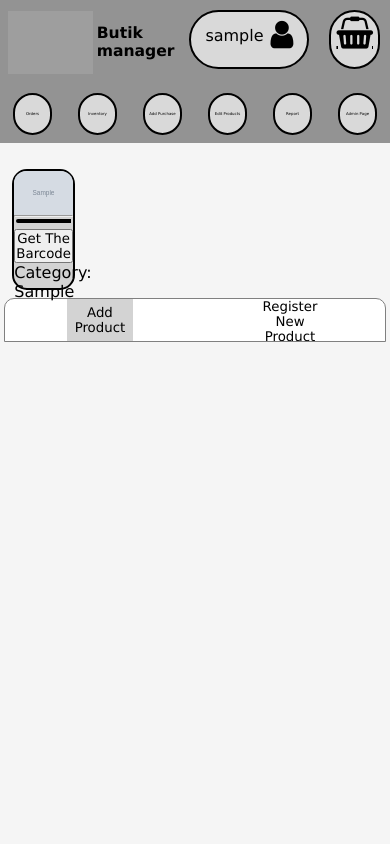
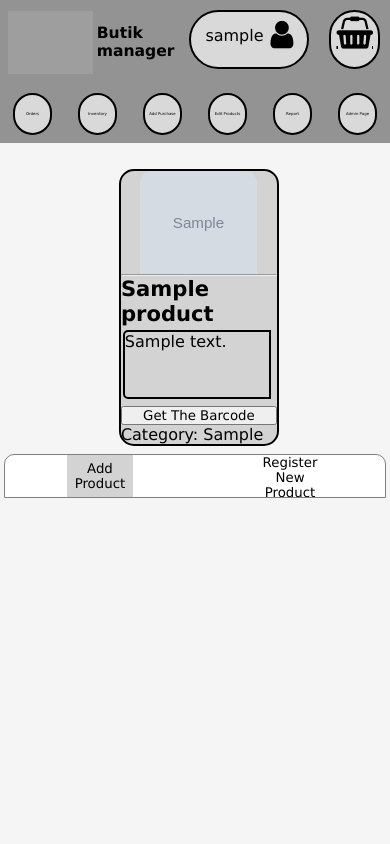
Before and after one commit to RichLarIva/checkoutSystem, a PHP site: page /register-product.php in a window 390 px wide. Run offline with PHP 8.4, Linux system fonts and the light colour scheme; the visitor is signed in with stand-in values (Sample User, id 1); tables that the repository leaves empty hold one stand-in row (values such as "Sample post"); some libraries are stand-ins or nearby versions; grey boxes are pictures that could not be loaded.

Commit message:
Update index.css

```diff
--- a/css/index.css
+++ b/css/index.css
@@ -403,11 +403,12 @@
 }
 
 .productHolder{
-    width: 83vw;
+    width: 100vw;
     height: auto;
     display:flex;
     flex-wrap: wrap;
     flex-direction: row;
+    justify-content: space-around;
 
 }
 .product{
@@ -719,27 +720,43 @@
         width: 30vw;
     }
 
-    .container{
-        width: 100%;;
+    .flexbod{
+        width: 100vw;;
     }
 
     .flexreport{
-        width: 90vh;
+        width: 100vh;
     }
 
     .reportbox{
         width: 50vw;
         height: auto;
-        background-color: green;
     }
 
     .orderTable{
-        width: 40vh;
+        width: 50vw;
     }
 
     .flex-lager {
         font-size: 50%;
       }
+
+    .regprod{
+        width: 40vw;
+        height: 70vw;
+    }
+
+    .regprodimg{
+        width: 30vw;
+        height: 30vw;
+        margin: auto;
+    }
+
+    .regproductdesc{
+        width: 38vw;
+        height: 20vw;
+    }
+
 }
 
 @media screen and (min-width: 601px) {
```
